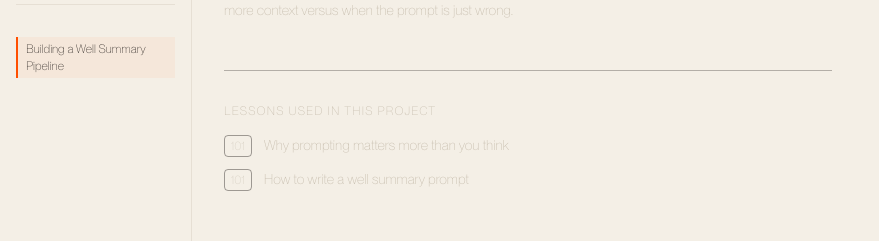
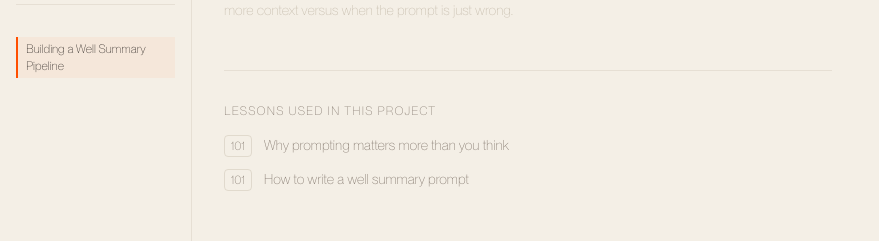
Before and after one commit to jeredleisey/jeredleisey-next, a Next.js app: page /projects/well-summary-pipeline in a window 1280 px wide. Shown: the part 245-486 px from the top of the page, without its empty margins (0-879 px from the left). Built offline with nearby package versions, Linux system fonts and the light colour scheme.

Commit message:
feat: add dark: variants to LessonNav and LessonRefs

```diff
--- a/components/LessonNav.tsx
+++ b/components/LessonNav.tsx
@@ -8,14 +8,16 @@ interface LessonNavProps {
 
 export function LessonNav({ seriesSlug, prev, next }: LessonNavProps) {
   return (
-    <div className="flex justify-between border-t border-my-espresso/30 pt-6 mt-12">
+    <div className="flex justify-between border-t border-my-stone/30 dark:border-my-espresso/30 pt-6 mt-12">
       {prev ? (
         <Link
           href={`/learn/${seriesSlug}/${prev.slug}`}
           className="group flex flex-col gap-1 max-w-[45%]"
         >
-          <span className="text-my-stone text-xs uppercase tracking-widest">← Previous</span>
-          <span className="text-my-cream text-sm group-hover:text-my-orange transition-colors leading-snug">
+          <span className="text-my-walnut dark:text-my-stone text-xs uppercase tracking-widest">
+            ← Previous
+          </span>
+          <span className="text-my-espresso dark:text-my-cream text-sm group-hover:text-my-orange transition-colors leading-snug">
             {prev.title}
           </span>
         </Link>
@@ -28,8 +30,10 @@ export function LessonNav({ seriesSlug, prev, next }: LessonNavProps) {
           href={`/learn/${seriesSlug}/${next.slug}`}
           className="group flex flex-col gap-1 items-end text-right max-w-[45%]"
         >
-          <span className="text-my-stone text-xs uppercase tracking-widest">Next →</span>
-          <span className="text-my-cream text-sm group-hover:text-my-orange transition-colors leading-snug">
+          <span className="text-my-walnut dark:text-my-stone text-xs uppercase tracking-widest">
+            Next →
+          </span>
+          <span className="text-my-espresso dark:text-my-cream text-sm group-hover:text-my-orange transition-colors leading-snug">
             {next.title}
           </span>
         </Link>
--- a/components/LessonRefs.tsx
+++ b/components/LessonRefs.tsx
@@ -9,21 +9,18 @@ export function LessonRefs({ refs }: LessonRefsProps) {
   if (refs.length === 0) return null;
 
   return (
-    <div className="border-t border-my-espresso/30 mt-12 pt-8">
-      <h2 className="text-my-stone text-xs uppercase tracking-widest mb-4">
+    <div className="border-t border-my-stone/30 dark:border-my-espresso/30 mt-12 pt-8">
+      <h2 className="text-my-walnut dark:text-my-stone text-xs uppercase tracking-widest mb-4">
         Lessons used in this project
       </h2>
       <ul className="flex flex-col gap-3">
         {refs.map((ref) => (
           <li key={ref.href}>
-            <Link
-              href={ref.href}
-              className="group flex items-baseline gap-3"
-            >
-              <span className="text-my-stone/60 text-xs border border-my-espresso/40 px-1.5 py-0.5 rounded shrink-0">
+            <Link href={ref.href} className="group flex items-baseline gap-3">
+              <span className="text-my-walnut dark:text-my-stone/60 text-xs border border-my-stone/40 dark:border-my-espresso/40 px-1.5 py-0.5 rounded shrink-0">
                 {ref.level}
               </span>
-              <span className="text-my-stone text-sm group-hover:text-my-orange transition-colors">
+              <span className="text-my-walnut dark:text-my-stone text-sm group-hover:text-my-orange transition-colors">
                 {ref.lessonTitle}
               </span>
             </Link>
```
